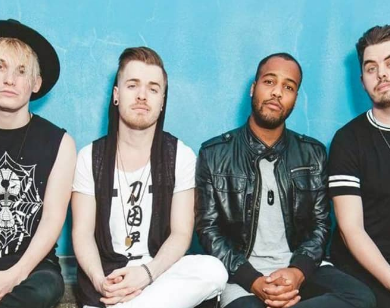
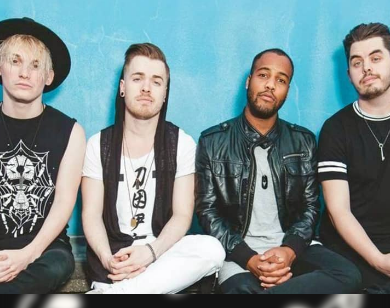
Before and after one commit to MateoAbrasits/SegundaentregaProyectoFinal, a plain HTML site: page setItOf.html in a window 390 px wide. Shown: the part 266-574 px from the top of the page. Drawn offline with Linux system fonts and the light colour scheme.

Commit message:
Update styles.css

```diff
--- a/styles.css
+++ b/styles.css
@@ -249,4 +249,7 @@
         .cont{
             flex-direction: column;
         }
+       .imgbanda {
+        width: 460px;
     }
+    }
```
